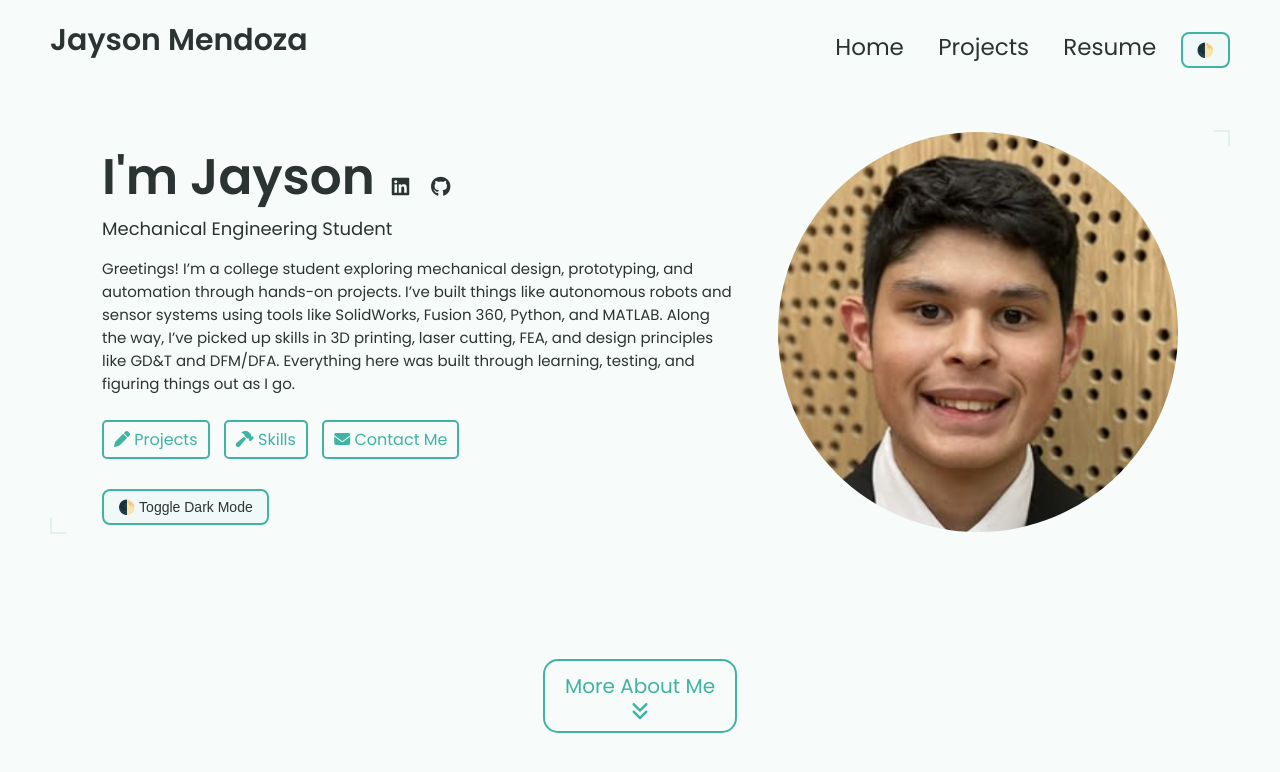
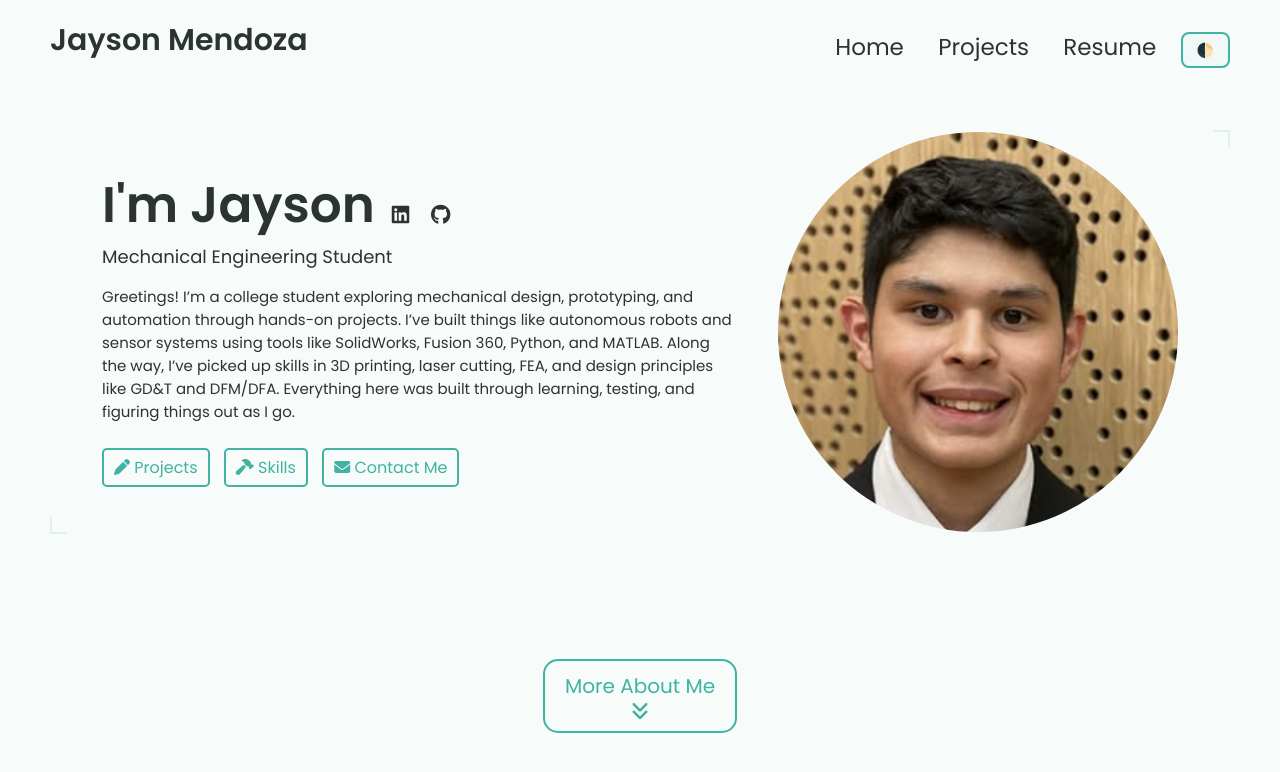
Before and after one commit to jaysonmendoza/jaysonmendoza.github.io, a Jekyll site: the page built from index.html, in a window 1280 px wide and 900 px high. Shown: the top 772 px of the window. Built offline with Jekyll 4.4.1, drawn with Linux system fonts in a browser that asks for light colours.

Commit message:
Update hero.html

```diff
--- a/_includes/hero.html
+++ b/_includes/hero.html
@@ -76,7 +76,6 @@
             </div>
 
             <!-- Dark Mode Toggle -->
-            <button id="darkModeToggle" aria-label="Toggle dark mode">🌓 Toggle Dark Mode</button>
         </div>
 
         <div class="headshot">
```
